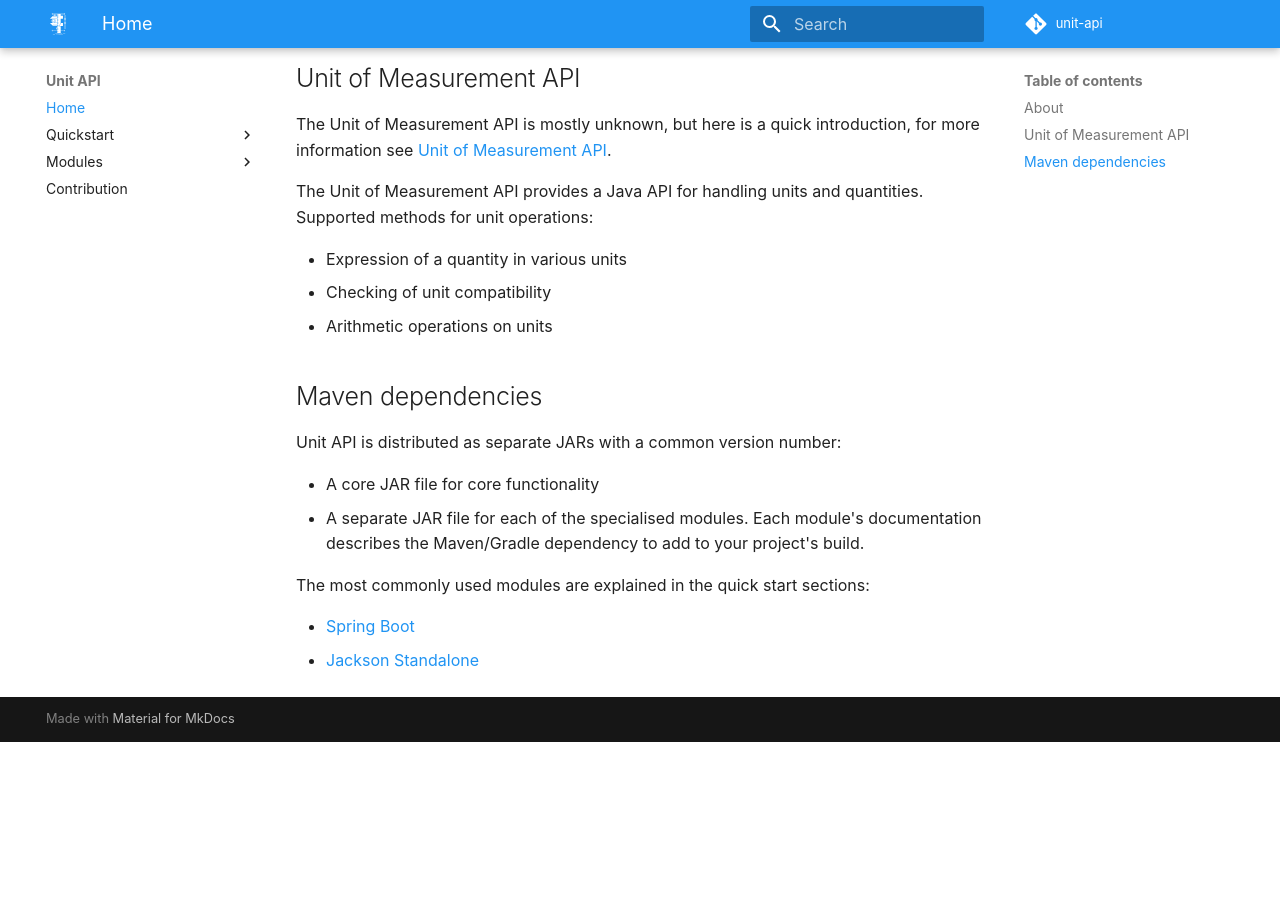
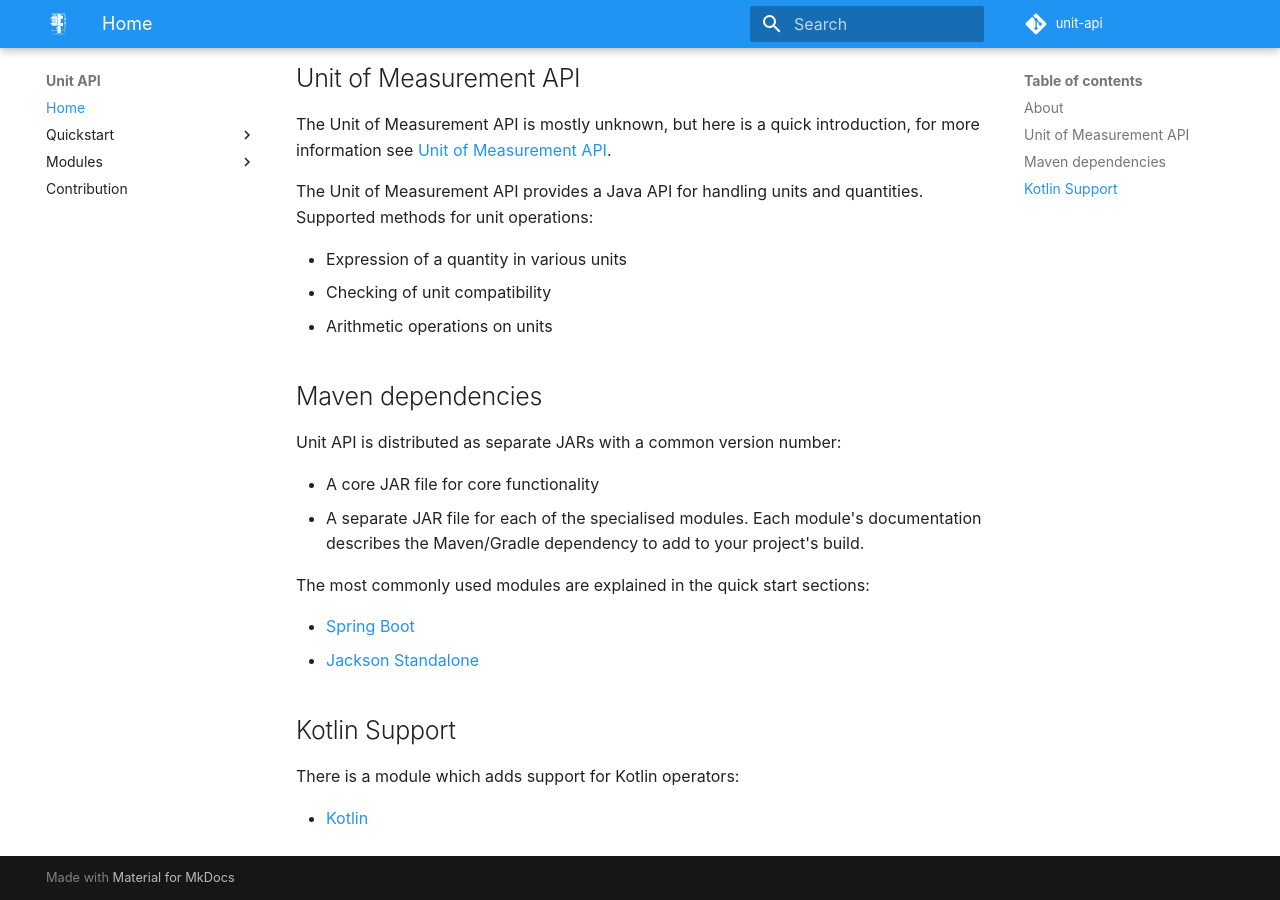
Before and after one commit to raynigon/unit-api, an MkDocs documentation site: the page built from docs/index.md, in a window 1280 px wide and 900 px high, scrolled down 897 px. Built offline with MkDocs 1.6.1 and Material for MkDocs 9.7.7, drawn with Linux system fonts in a browser that asks for light colours; comment, search, counter and statistics services are not loaded; before the commit the page ends 1639 px from its top, so only the background shows below that.

Commit message:
Reference the kotlin module in the index page

```diff
--- a/docs/index.md
+++ b/docs/index.md
@@ -33,3 +33,9 @@ The most commonly used modules are explained in the quick start sections:
 
 * [Spring Boot](/quickstart/spring-boot)
 * [Jackson Standalone](/quickstart/jackson)
+
+## Kotlin Support
+
+There is a module which adds support for Kotlin operators:
+
+* [Kotlin](/modules/kotlin-module)
```
